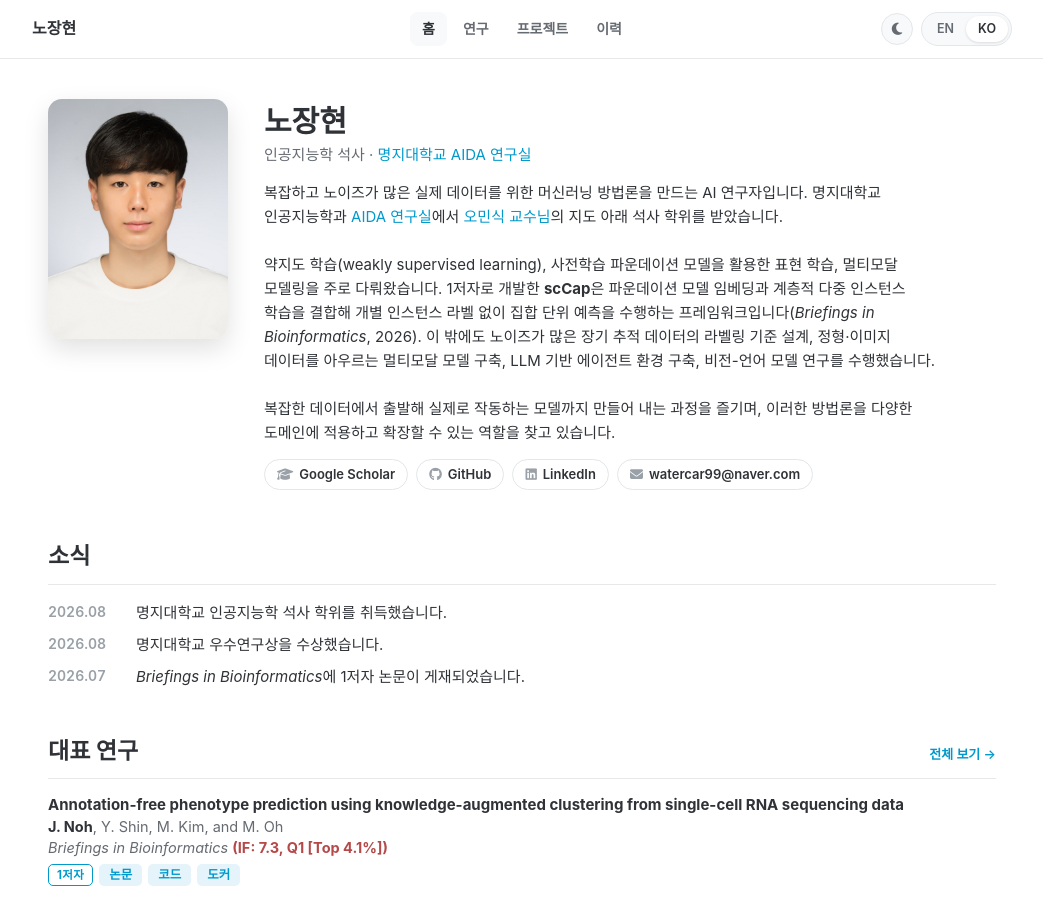
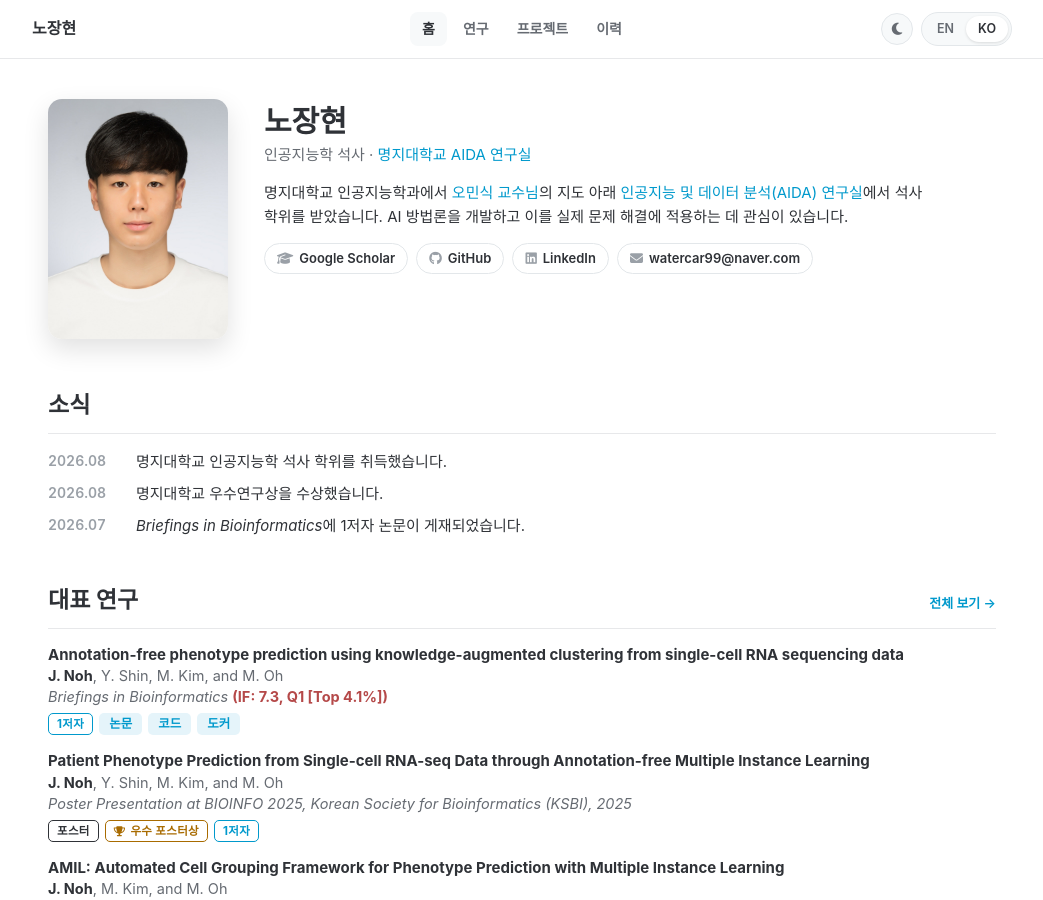
Before and after one commit to janghyunnoh/janghyunnoh.github.io, a Jekyll site: the page built from ko/index.md, in a window 1280 px wide and 900 px high. Shown: the whole window, without its empty margins (118-1161 px from the left). Built offline with Jekyll 4.4.1, drawn with Linux system fonts in a browser that asks for light colours.

Commit message:
Restore the original About Me text
Co-Authored-By: Claude Opus 5.5 <noreply@anthropic.com>
Claude-Session: https://claude.ai/code/session_01KSQJoZP1auZdYkoBxWPSet

```diff
--- a/_data/profile.yml
+++ b/_data/profile.yml
@@ -24,30 +24,11 @@ cv: ""
 cv_ko: ""
 
 about: >-
-  I'm an AI researcher who builds machine learning methods for complex, noisy real-world data.
-  I received my M.S. in Artificial Intelligence from Myongji University, advised by
+  I received my M.S. in Artificial Intelligence from Myongji University, where I was advised by
   Prof. <a href="https://minsik-bioinfo.github.io/online-cv/">Minsik Oh</a> in the
-  <a href="https://ailab-mju.github.io/">AIDA Lab</a>.
-  <br><br>
-  My work spans weakly supervised learning, representation learning with pretrained foundation models,
-  and multimodal modeling. As first author, I developed <strong>scCap</strong>, a framework that combines
-  foundation-model embeddings with hierarchical multiple instance learning to make set-level predictions
-  without instance-level labels (<em>Briefings in Bioinformatics</em>, 2026). I have also designed labeling
-  schemes for noisy longitudinal data, built multimodal models over tabular and image data, set up
-  LLM-based agent workflows, and worked on vision-language models.
-  <br><br>
-  I enjoy taking a problem from messy data to a working model, and I'm looking for roles where I can
-  apply and extend these methods across domains.
+  <a href="https://ailab-mju.github.io/">Artificial Intelligence and Data Analytics (AIDA) Lab</a>.
+  I’m interested in developing and applying AI methods to solve real-world problems.
 about_ko: >-
-  복잡하고 노이즈가 많은 실제 데이터를 위한 머신러닝 방법론을 만드는 AI 연구자입니다.
-  명지대학교 인공지능학과 <a href="https://ailab-mju.github.io/">AIDA 연구실</a>에서
-  <a href="https://minsik-bioinfo.github.io/online-cv/">오민식 교수님</a>의 지도 아래 석사 학위를 받았습니다.
-  <br><br>
-  약지도 학습(weakly supervised learning), 사전학습 파운데이션 모델을 활용한 표현 학습, 멀티모달 모델링을 주로 다뤄왔습니다.
-  1저자로 개발한 <strong>scCap</strong>은 파운데이션 모델 임베딩과 계층적 다중 인스턴스 학습을 결합해
-  개별 인스턴스 라벨 없이 집합 단위 예측을 수행하는 프레임워크입니다(<em>Briefings in Bioinformatics</em>, 2026).
-  이 밖에도 노이즈가 많은 장기 추적 데이터의 라벨링 기준 설계, 정형·이미지 데이터를 아우르는 멀티모달 모델 구축,
-  LLM 기반 에이전트 환경 구축, 비전-언어 모델 연구를 수행했습니다.
-  <br><br>
-  복잡한 데이터에서 출발해 실제로 작동하는 모델까지 만들어 내는 과정을 즐기며,
-  이러한 방법론을 다양한 도메인에 적용하고 확장할 수 있는 역할을 찾고 있습니다.
+  명지대학교 인공지능학과에서 <a href="https://minsik-bioinfo.github.io/online-cv/">오민식 교수님</a>의 지도 아래
+  <a href="https://ailab-mju.github.io/">인공지능 및 데이터 분석(AIDA) 연구실</a>에서 석사 학위를 받았습니다.
+  AI 방법론을 개발하고 이를 실제 문제 해결에 적용하는 데 관심이 있습니다.
```
